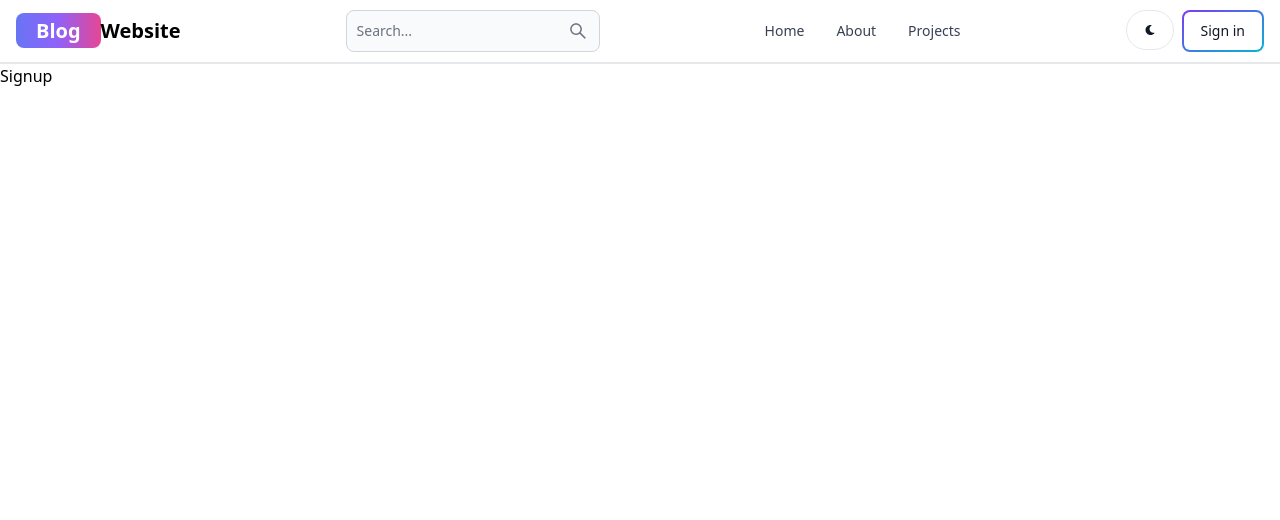
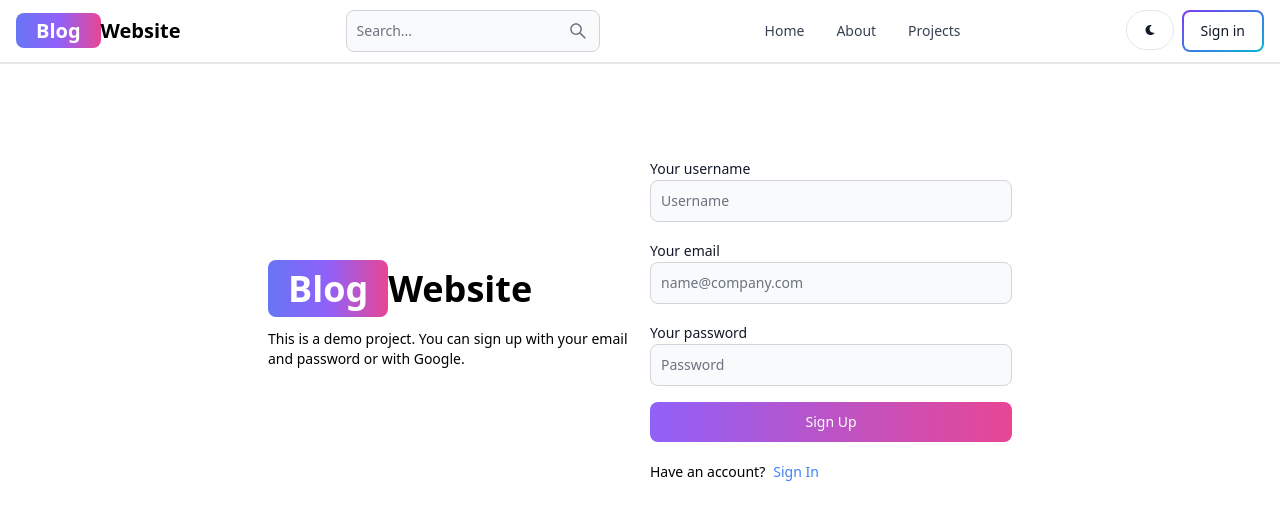
Before and after one commit to kevinkalenga/Mern_Blog, a React (Vite) app in the folder client/: page /sign-up in a window 1280 px wide. Shown: the top 520 px of the page. Built offline with nearby package versions, Linux system fonts and the light colour scheme.

Commit message:
Create signup page UI

```diff
--- a/client/src/components/Header.jsx
+++ b/client/src/components/Header.jsx
@@ -12,7 +12,8 @@
     <Navbar className='border-b-2'>
     <Link
       to='/'
-      className='self-center whitespace-nowrap text-sm sm:text-xl font-semibold dark:text-white'
+      className='self-center whitespace-nowrap text-sm sm:text-xl
+      font-semibold dark:text-white'
     >
       <span className='px-5 py-1 bg-gradient-to-r from-indigo-500
          via-purple-500 to-pink-500 rounded-lg text-white'>
--- a/client/src/pages/SignUp.jsx
+++ b/client/src/pages/SignUp.jsx
@@ -1,6 +1,54 @@
-
+import {Link} from "react-router-dom";
+import {Button, Label, TextInput} from 'flowbite-react';
 export default function Signup() {
   return (
-    <div>Signup</div>
+    <div className="min-h-screen mt-20">
+       <div className="flex p-3 max-w-3xl mx-auto flex-col md:flex-row
+         md:items-center gap-5">
+          {/* left */}
+          <div className="flex-1">
+            <Link
+              to='/'
+              className='font-bold dark:text-white text-4xl'
+            >
+             <span className='px-5 py-1 bg-gradient-to-r from-indigo-500
+                  via-purple-500 to-pink-500 rounded-lg text-white'>
+                 Blog
+             </span>
+                 Website
+            </Link>
+            <p className="text-sm mt-5">
+                This is a demo project. You can sign up with your email and password
+                or with Google.
+            </p>
+          </div>
+          {/* right */}
+          <div className="flex-1">
+             <form className="flex flex-col gap-4">
+               <div>
+                 <Label value="Your username" />
+                 <TextInput type="text" placeholder="Username" id="username" />
+               </div>
+               <div>
+                 <Label value="Your email" />
+                 <TextInput type="email" placeholder="name@company.com" id="email" />
+               </div>
+               <div>
+                 <Label value="Your password" />
+                 <TextInput type="password" placeholder="Password" id="password" />
+               </div>
+               <Button gradientDuoTone="purpleToPink" type="submit">
+                 Sign Up
+               </Button>
+             </form>
+             <div className="flex gap-2 mt-5 text-sm">
+              <span>Have an account?</span>
+              <Link to="/sign-in" className="text-blue-500">
+                 Sign In
+              </Link>
+             </div>
+          </div>
+       </div>
+    </div>
   )
 }
```
